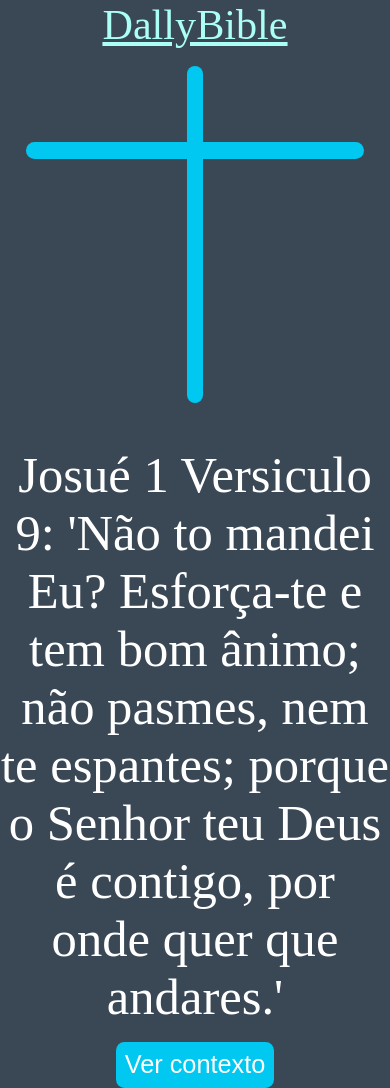
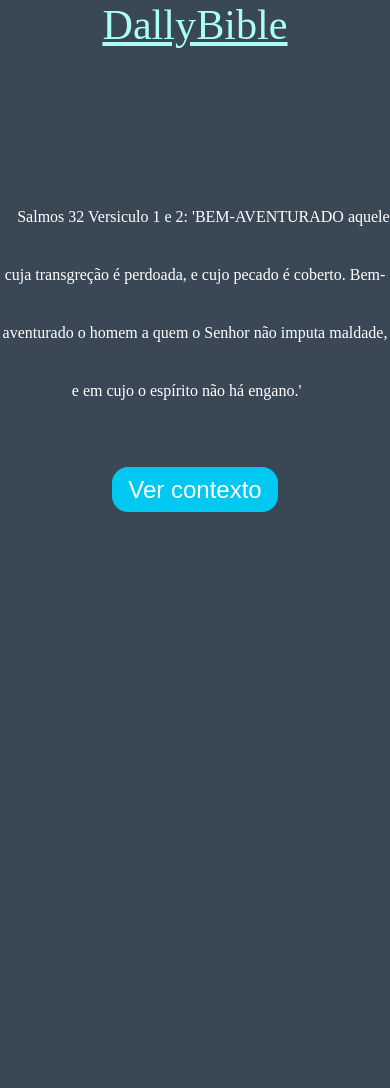
Before and after one commit to CarlDevx/DallyBible, a Flask app: page / in a window 390 px wide. After the commit the page ends 512 px from the top, so only its background shows below. Run offline with Flask 2, Linux system fonts and the light colour scheme.

Commit message:
implementei responsividade no css

```diff
--- a/static/css/style.css
+++ b/static/css/style.css
@@ -3,7 +3,12 @@
     padding:0;
     text-decoration:none;
     box-sizing:border-box;
-    background-color:rgb(58,72,86);
+}
+
+body{
+
+	background-color:rgb(58,72,86);
+
 }
 
 
@@ -85,5 +90,42 @@
 	100%{
 		opacity:1;
 	}
+}
+
+@media screen and (max-width: 480px){
+	#msg{
+		position:relative;
+		top:10vh;
+		padding:2vh;
+		font-size:1rem;
+		line-height:1;
+		word-wrap:break-word;
+	}
+
+	.contexto_btn{
+		margin-right:auto;
+		margin-left:auto;
+		margin-top:9rem;
+		font-size:1.5rem;
+		padding-left:1rem;
+		padding-right:1rem;
+		border-radius:1rem;
+	}
+
+
+	.lower{
+		display:none;
+	}
+
+	.upper{
+		display:none;
+	}
+
+	.msg_biblica {
+	opacity:1;
+	animation-name:span_anim;
+	animation-duration: 6s;
+	aimation-timing-function:ease-in;
+	}
 
 }
--- a/templates/index.html
+++ b/templates/index.html
@@ -1,9 +1,9 @@
 <!DOCTYPE html>
 <html lang="pt-br">
 <head>
-    <meta name="viewport" content="width=device-width, initial-scale=1.0"
+    <meta name="viewport" content="width=device-width, initial-scale=1.0">
     <meta charset="utf=8">
-    <link rel="stylesheet" href="static/css/style.css">
+    <link rel="stylesheet" href="style.css">
     <title>DallyBible</title>
 </head>
 <body>
@@ -16,11 +16,12 @@
 	<div class='cross'>
 	        <div class="upper"></div>
 	        <div class="lower"></div>
-	</div/>
+	</div>
         <!-- versiculo biblico -->
         <div class='bible_versicle'>
-	    <span class="msg_biblica">{{text}}</span>
-            <button type="button",  class="contexto_btn">Ver contexto</button>
+			<label class="msg_biblica" id="msg">Salmos 32 Versiculo 1 e 2: 'BEM-AVENTURADO aquele cuja transgreção é perdoada, e cujo pecado é coberto. Bem-aventurado o homem a quem o Senhor não imputa maldade, e em cujo o espírito não há engano.'</label>
+			<label class="msg_biblica" id="contexto"></label>
+			<button type="button",  class="contexto_btn">Ver contexto</button>
         </div>
 
     </div>
```
Also changed, not shown: static/js/script.js (added, +11 -0 lines).
